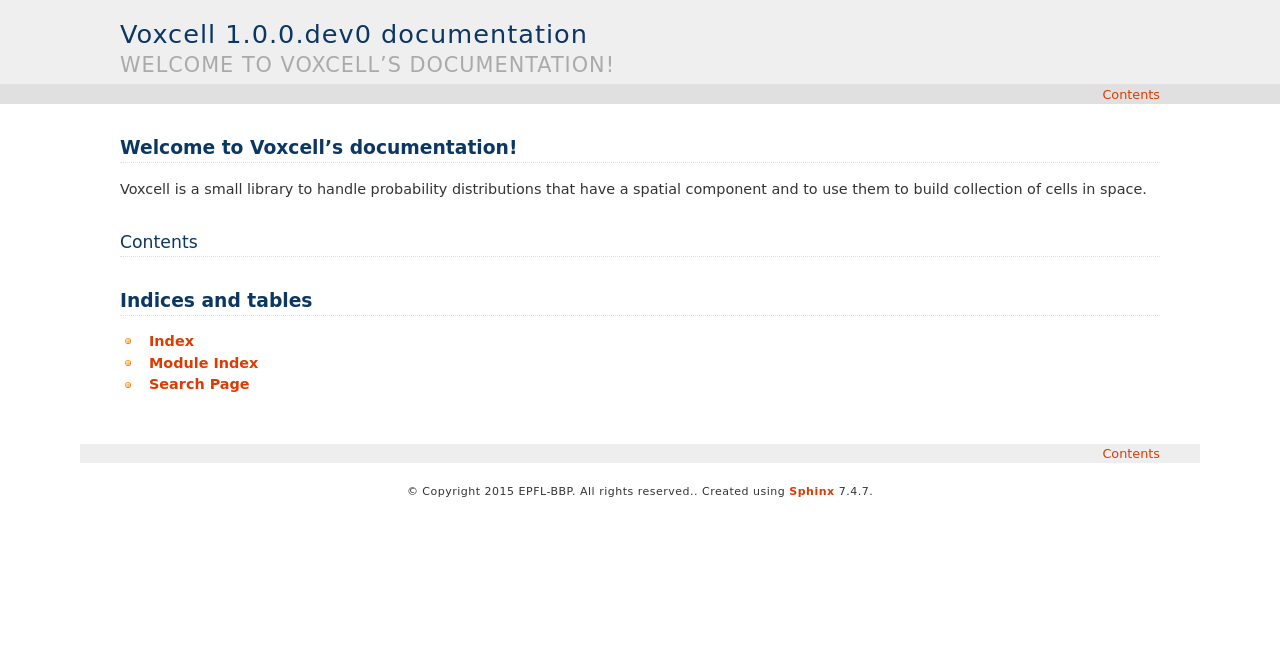
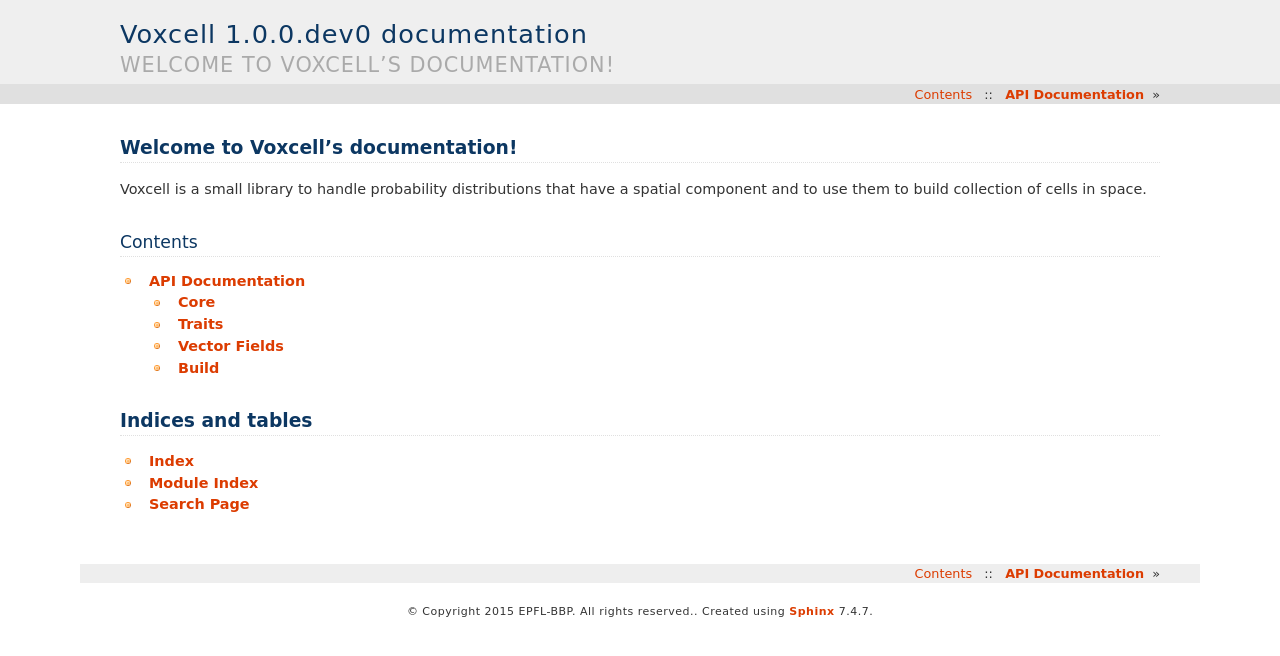
Before and after one commit to BlueBrain/voxcell, a Sphinx documentation site: the page built from doc/source/index.rst, in a window 1280 px wide. Shown: the top 656 px of the page. Built offline with Sphinx 7.4.7, drawn with Linux system fonts in a browser that asks for light colours.

Commit message:
api auto-documentation
Change-Id: I9eb302fe10e8ea798af73dffecdd287deb3cba1e

```diff
--- /dev/null
+++ b/doc/source/api.rst
@@ -0,0 +1,26 @@
+API Documentation
+=================
+
+Core
+----
+
+.. automodule:: voxcell.core
+   :members:
+
+Traits
+------
+
+.. automodule:: voxcell.traits
+   :members:
+
+Vector Fields
+-------------
+
+.. automodule:: voxcell.vector_fields
+   :members:
+
+Build
+-----
+
+.. automodule:: voxcell.build
+   :members:
--- a/doc/source/index.rst
+++ b/doc/source/index.rst
@@ -16,6 +16,7 @@
 .. toctree::
    :maxdepth: 2
 
+   api
 
 
 Indices and tables
```
